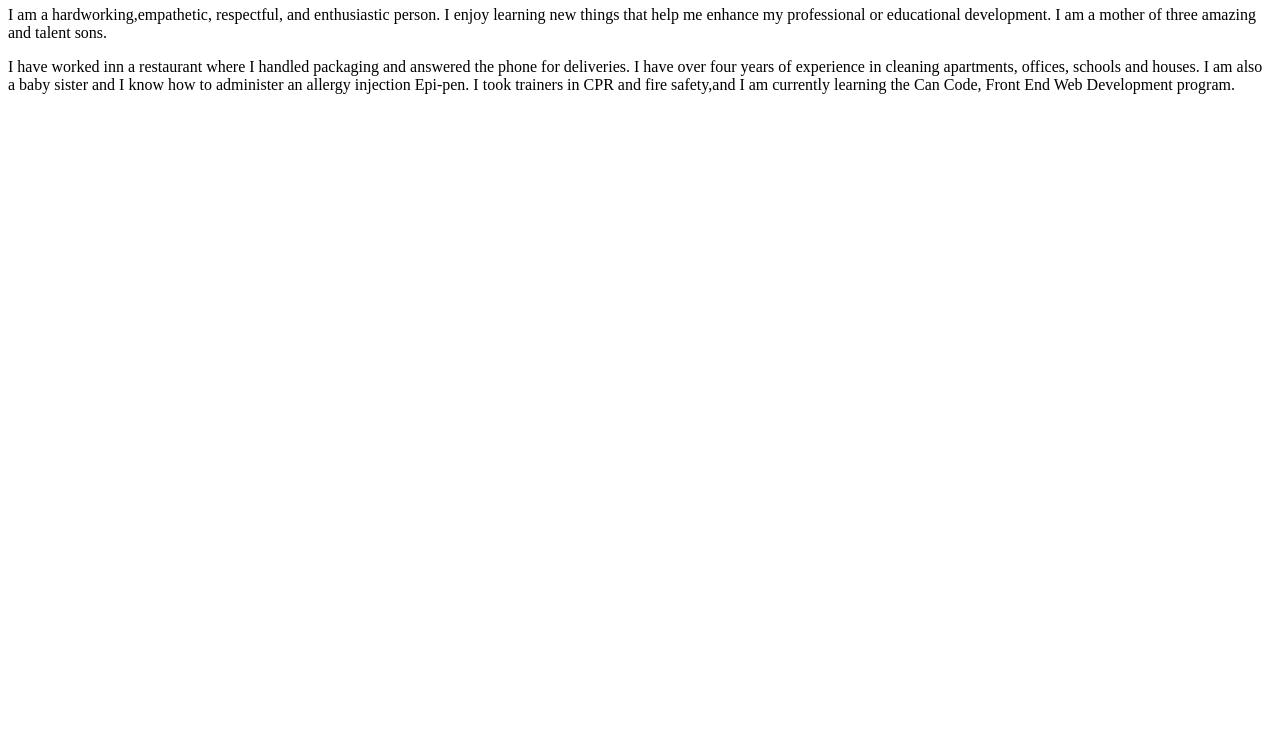
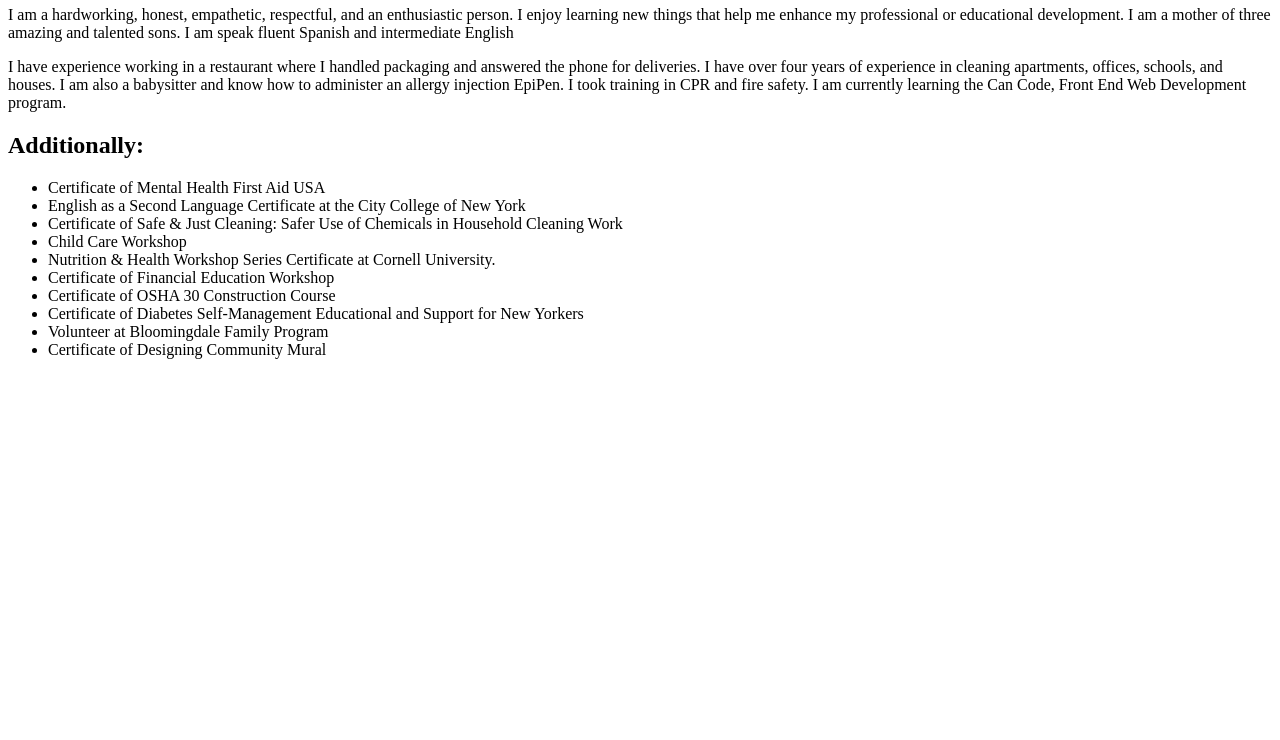
Before and after one commit to olga1rivera2/Portfolio, a plain HTML site: page index.html in a window 1280 px wide. Shown: the part 60-800 px from the top of the page. Drawn offline with Linux system fonts and the light colour scheme.

Commit message:
Updated HTML

```diff
--- a/index.html
+++ b/index.html
@@ -6,9 +6,28 @@
     <link rel="stylesheet" href="style.css">
 </head>
 <body>
-    <h1>my name is Olga Rivera</h1>
-    <p>I am a hardworking,empathetic, respectful, and enthusiastic person. I enjoy learning new things that help me enhance my professional or educational development. I am a mother of three
-         amazing and talent sons.</p>
-    <p>I have worked inn a restaurant where I handled packaging and answered the phone for deliveries. I have over four years of experience in cleaning apartments, offices, schools and houses. I am also a baby sister and I know how to administer an allergy injection Epi-pen. I took trainers in CPR and fire safety,and I am currently learning the Can Code, Front End Web Development program.</p>
+    <h1>My name is Olga Rivera</h1>
+    <p>I am a hardworking, honest, empathetic, respectful, and an enthusiastic person. I enjoy learning new things that help me enhance my professional or educational development. I am a mother of three
+         amazing and talented sons. I am speak fluent Spanish and intermediate English </p>
+
+ <p>I have experience working in a restaurant where I handled packaging and answered the phone for deliveries. I have over four years of experience in cleaning apartments, offices, schools, and houses.
+    I am also a babysitter and know how to administer an allergy injection EpiPen. I took training in CPR and fire safety. I am currently learning the Can Code, Front End Web Development program.
+</p>
+<h2>Additionally: </h2>
+<ul>
+    <li>Certificate of Mental Health First Aid USA </li>
+    <li>English as a Second Language Certificate at the City College of New York</li>
+    <li>Certificate of Safe & Just Cleaning: Safer Use of Chemicals in Household Cleaning Work</li>
+    <li>Child Care Workshop</li>
+    <li>Nutrition & Health Workshop Series Certificate at Cornell University.</li>
+    <li>Certificate of Financial Education Workshop</li>
+    <li>Certificate of OSHA 30 Construction Course</li>
+    <li>Certificate of Diabetes Self-Management Educational and Support for New Yorkers</li>
+    <li>Volunteer at Bloomingdale Family Program</li>
+    <li>Certificate of Designing Community Mural</li>
+
+
+
+</ul>
 </body>
 </html>
```
